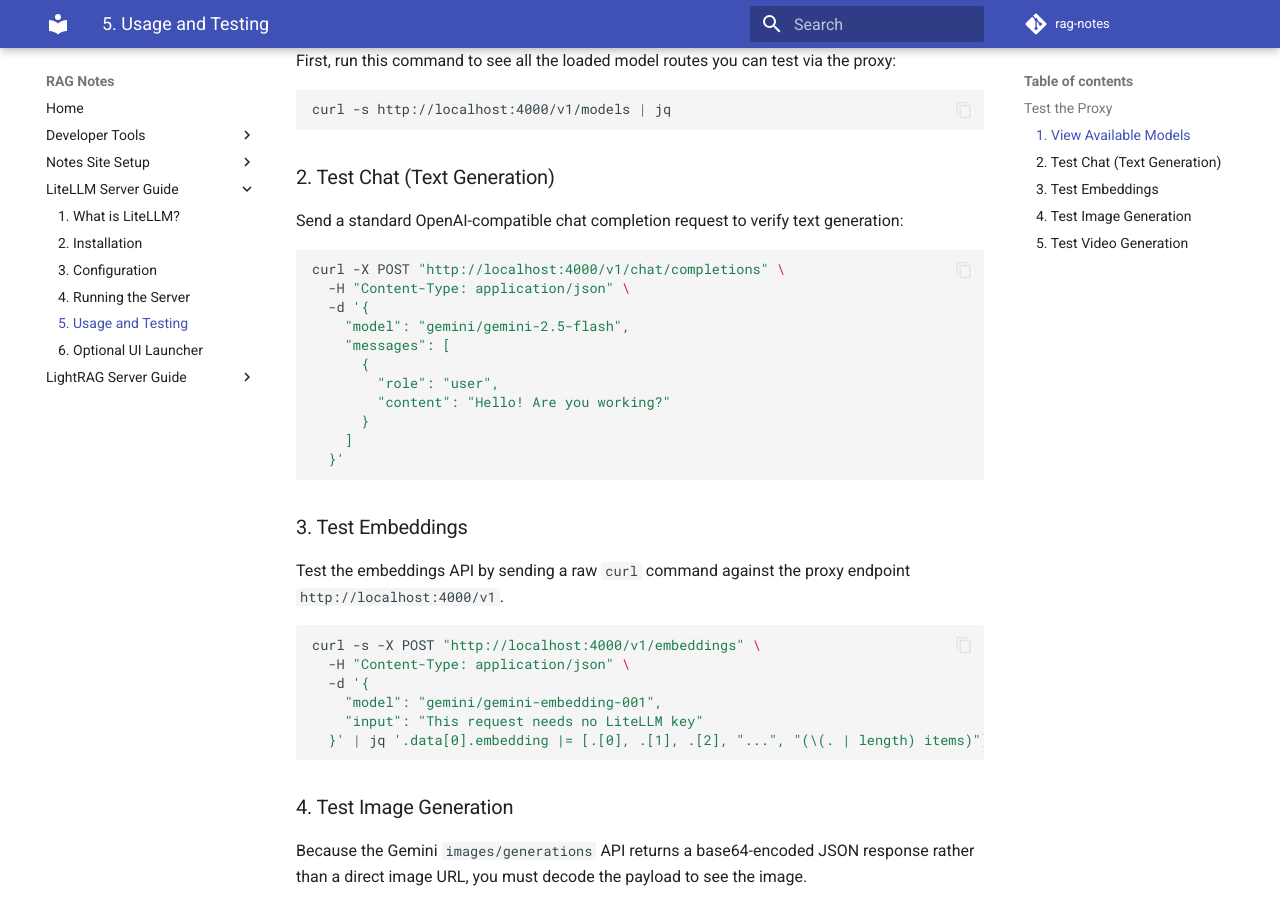
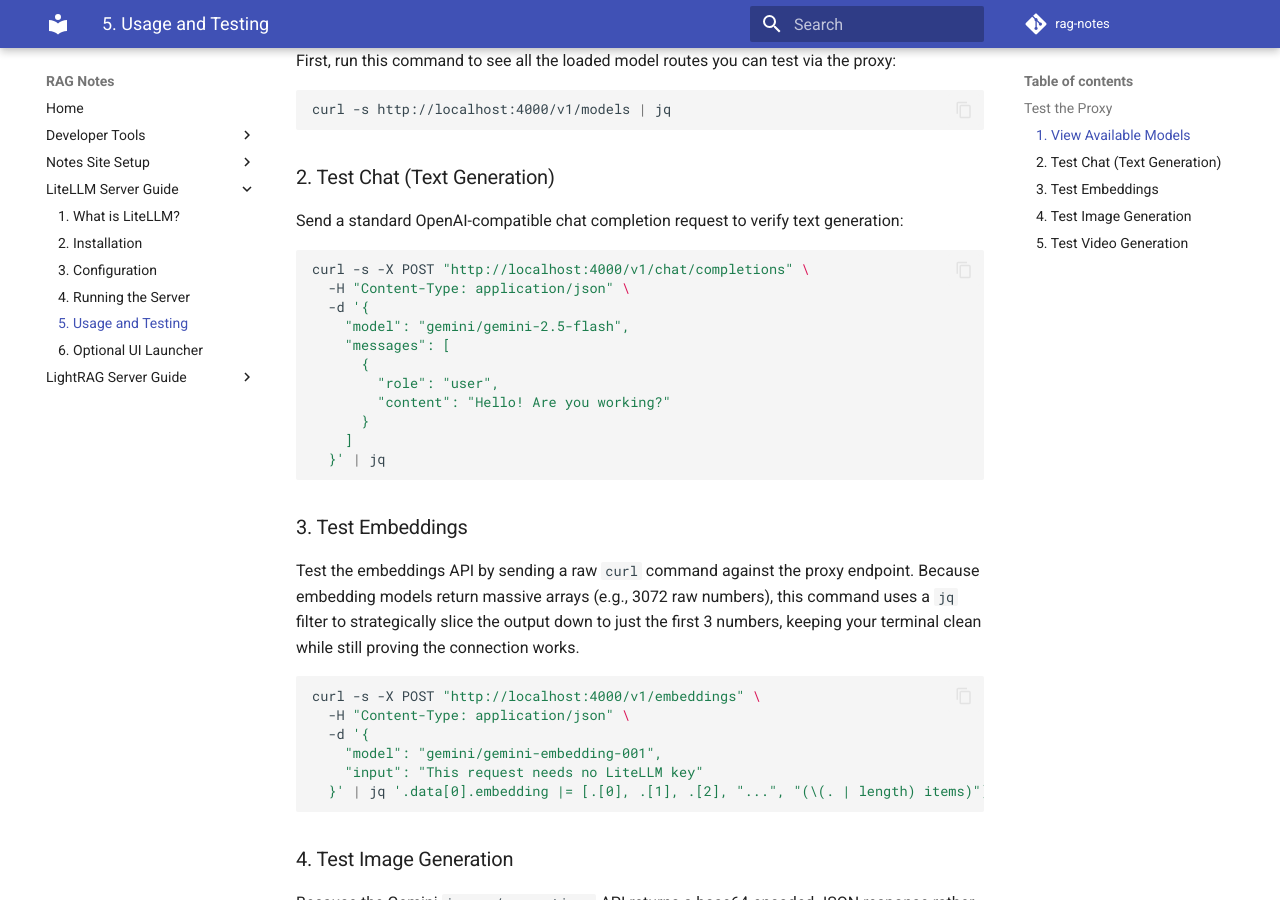
Before and after one commit to kbhatiya999/rag-notes, an MkDocs documentation site: the page built from docs/litellm/5-usage-and-testing.md, in a window 1280 px wide and 900 px high, scrolled down 353 px. Built offline with MkDocs 1.6.1 and Material for MkDocs 9.7.7, drawn with Linux system fonts in a browser that asks for light colours; comment, search, counter and statistics services are not loaded.

Commit message:
Piped the Chat completion output through jq and added an explanation for the Embeddings jq slicing filter.

````diff
--- a/docs/litellm/5-usage-and-testing.md
+++ b/docs/litellm/5-usage-and-testing.md
@@ -14,7 +14,7 @@
 ### 2. Test Chat (Text Generation)
 Send a standard OpenAI-compatible chat completion request to verify text generation:
 ```bash
-curl -X POST "http://localhost:4000/v1/chat/completions" \
+curl -s -X POST "http://localhost:4000/v1/chat/completions" \
   -H "Content-Type: application/json" \
   -d '{
     "model": "gemini/gemini-2.5-flash",
@@ -24,11 +24,11 @@
         "content": "Hello! Are you working?"
       }
     ]
-  }'
+  }' | jq
 ```
 
 ### 3. Test Embeddings
-Test the embeddings API by sending a raw `curl` command against the proxy endpoint `http://localhost:4000/v1`.
+Test the embeddings API by sending a raw `curl` command against the proxy endpoint. Because embedding models return massive arrays (e.g., 3072 raw numbers), this command uses a `jq` filter to strategically slice the output down to just the first 3 numbers, keeping your terminal clean while still proving the connection works.
 ```bash
 curl -s -X POST "http://localhost:4000/v1/embeddings" \
   -H "Content-Type: application/json" \
````
